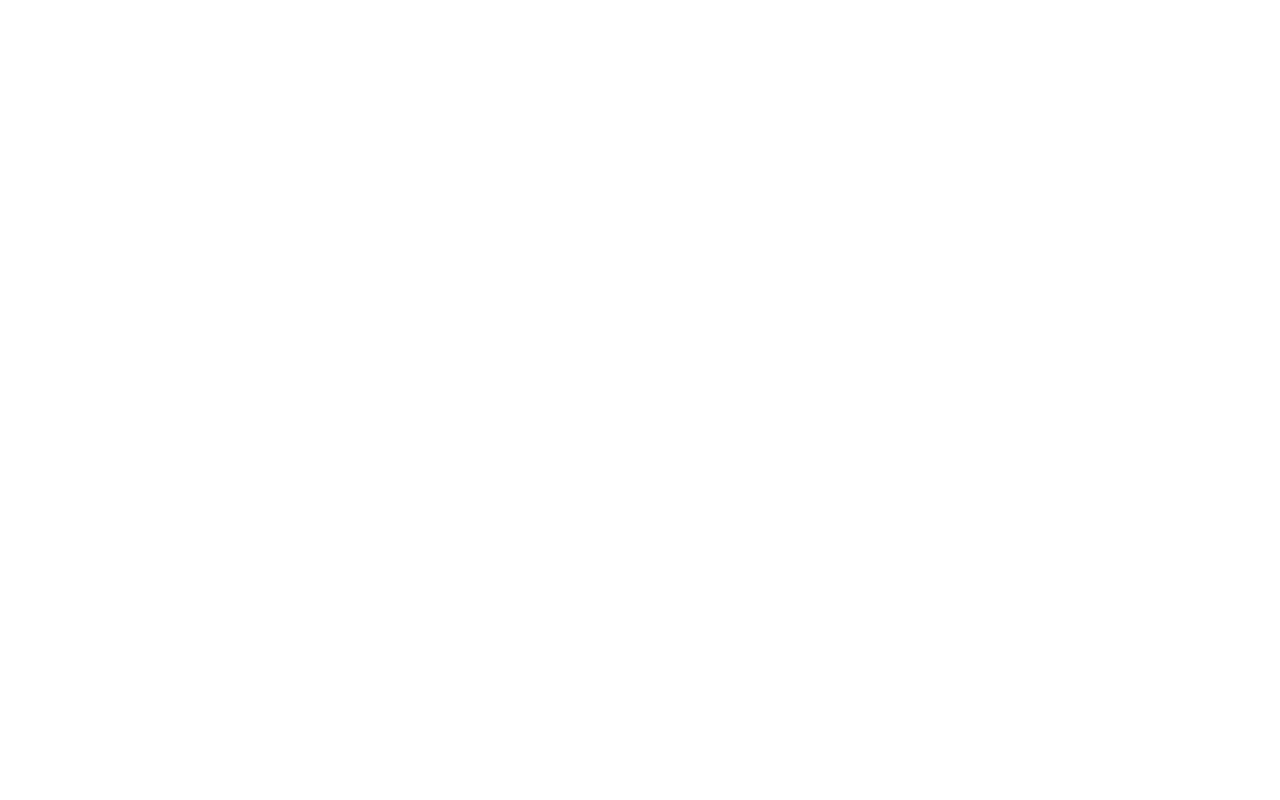
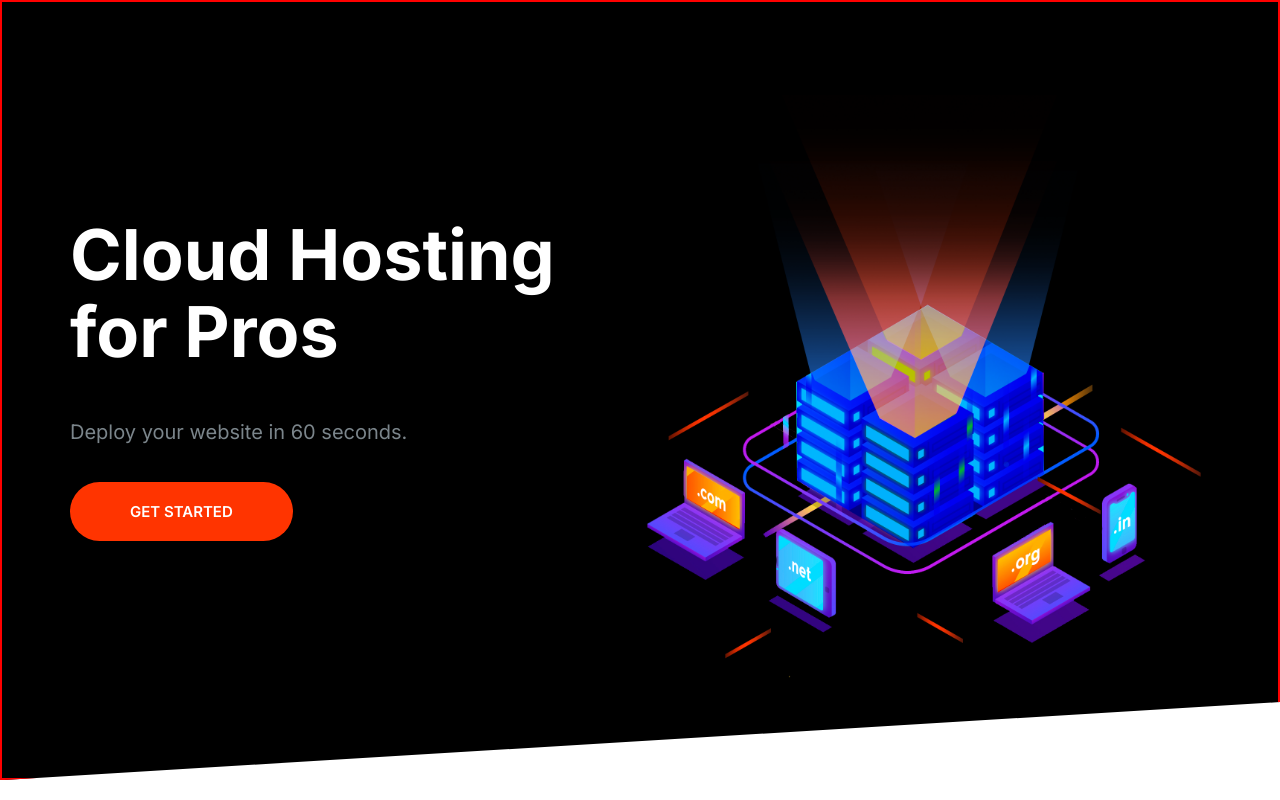
Before and after one commit to abdulsami822/hosting-website, a plain HTML site: page index.html in a window 1280 px wide. Drawn offline with Linux system fonts and the light colour scheme.

Commit message:
build the hero

```diff
--- a/css/index.css
+++ b/css/index.css
@@ -579,6 +579,10 @@ a {
   border: 2px solid red;
 }
 
+.block__header {
+  text-align: center;
+}
+
 .block__heading {
   margin-top: 0;
 }
@@ -670,3 +674,30 @@ a {
     border: 0;
   }
 }
+
+/*Hero*/
+
+.hero {
+  clip-path: polygon(0 0, 100% 0%, 100% 90%, 0 100%);
+}
+
+.hero__tagline {
+  margin: 2rem 0 5rem;
+  font-size: 2rem;
+}
+
+.hero__image {
+  width: 100%;
+}
+
+.hero__heading {
+  font-size: 7rem;
+  line-height: 1.1;
+}
+
+@media screen and (min-width: 768px) {
+  .hero__content {
+    text-align: left;
+    align-self: center;
+  }
+}
--- a/index.html
+++ b/index.html
@@ -15,6 +15,16 @@
     <title>Hostingify</title>
   </head>
   <body>
+    <section class="block block--dark block--skewed-left hero">
+      <div class="container grid grid-cols-2">
+        <header class="block__header hero__content">
+          <h1 class="block__heading hero__heading">Cloud Hosting for Pros</h1>
+          <p class="hero__tagline">Deploy your website in 60 seconds.</p>
+          <a href="#" class="btn btn--accent btn--stretched">Get Started</a>
+        </header>
+        <img class="hero__image" src="/images/banner.png" alt="" />
+      </div>
+    </section>
     <script src="/js/index.js"></script>
   </body>
 </html>
```
Also changed, not shown: components/hero.html (added, +10 -0 lines), images/banner.png (added).
